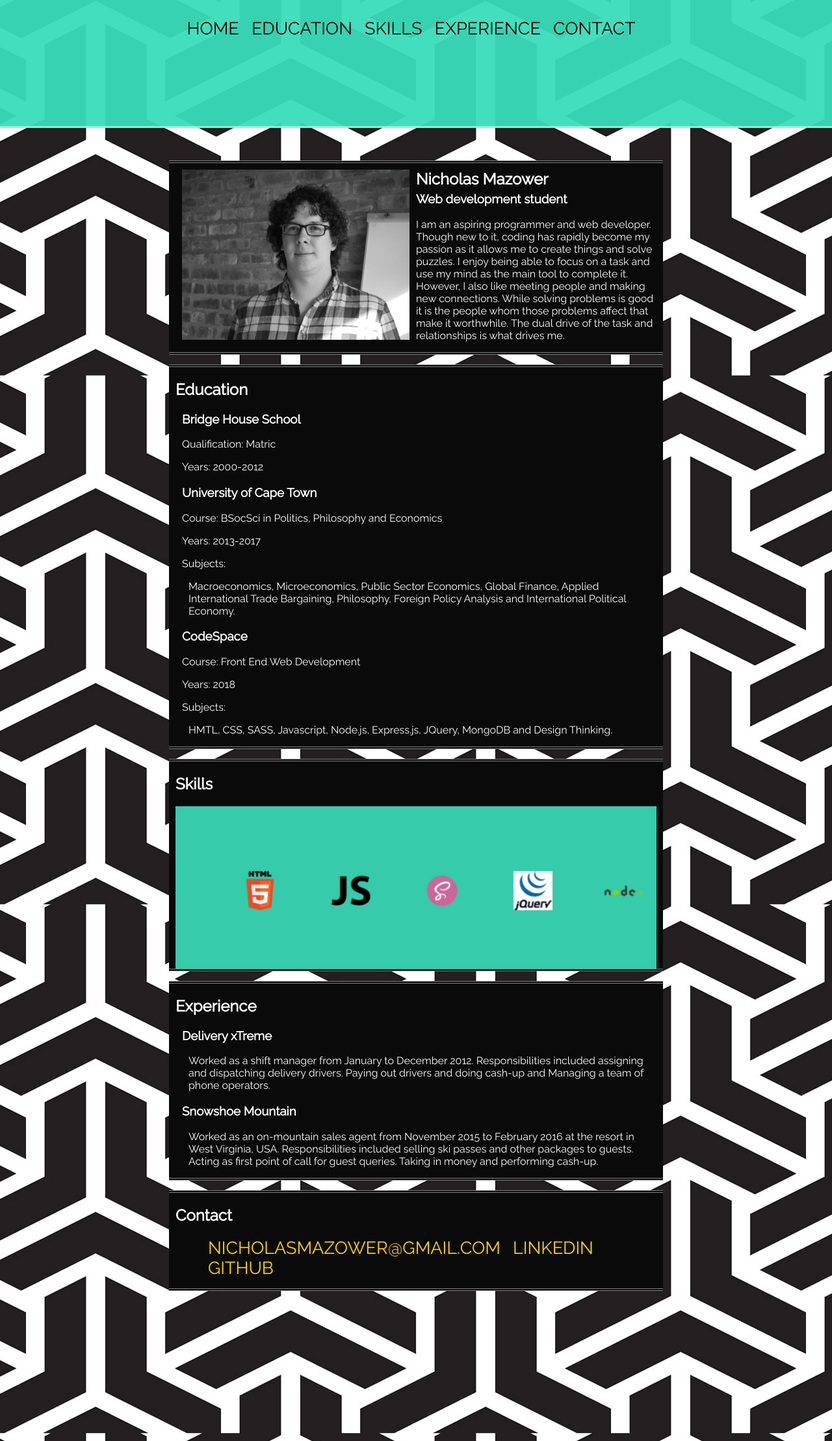
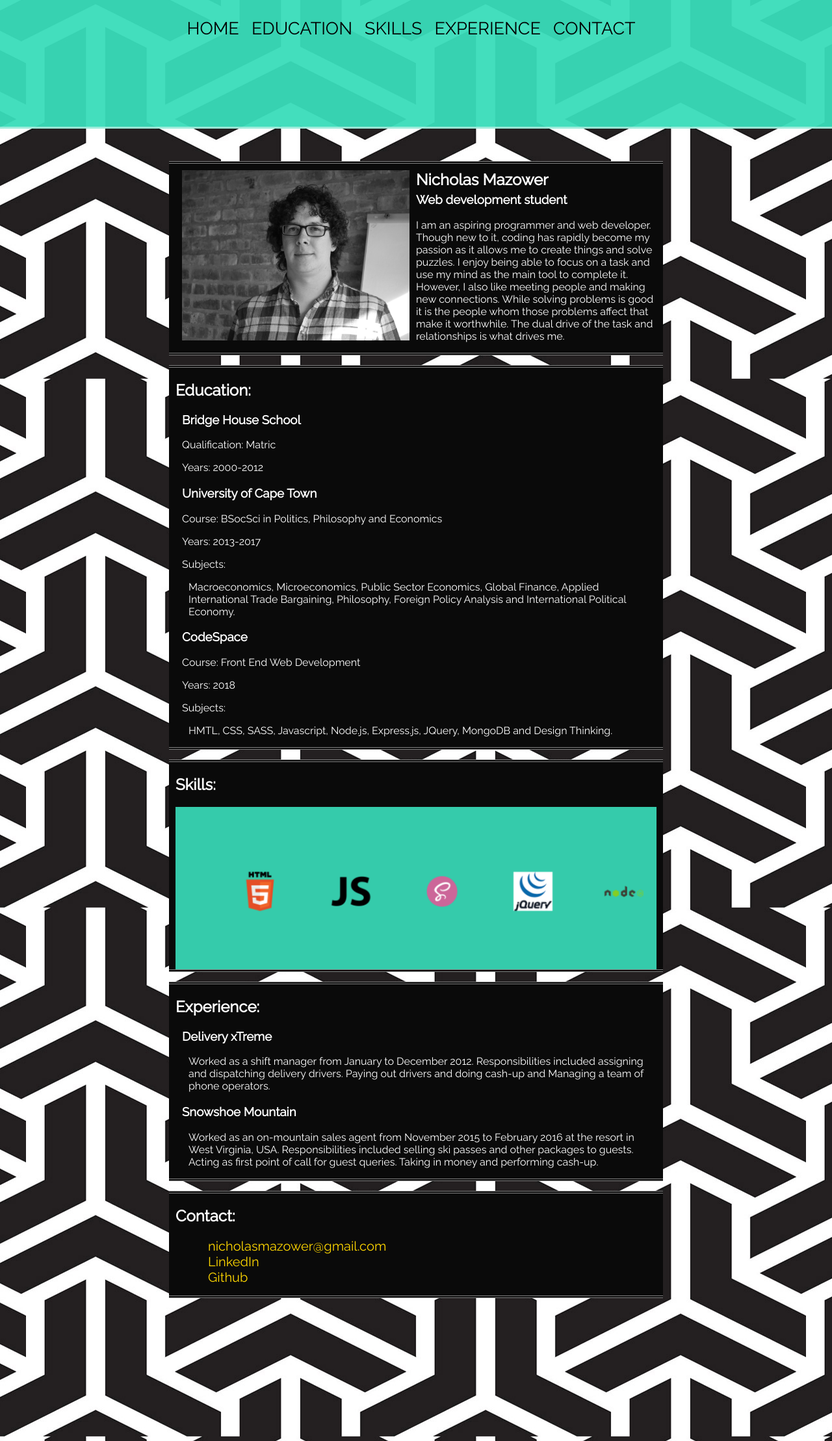
Before and after one commit to PaintingCaves/cv-website, a web app: file index.html in a window 1280 px wide. Shown: the top 2218 px of the page at 65% size. Run offline with its HTML, style and script files only (its server is not run), Linux system fonts and the light colour scheme.

Commit message:
more contact tweak

```diff
--- a/assets/css/styles.css
+++ b/assets/css/styles.css
@@ -57,6 +57,9 @@
 .contactListLink{
   text-decoration: none;
   color:gold;
+  display: inline;
+  padding-right: 15px;
+  font-size: 20px;
 }
 .contact-list{
   list-style-type:none;
--- a/index.html
+++ b/index.html
@@ -36,7 +36,7 @@
         </section>
 
         <section class="content" id="educationContent">
-          <h2>Education</h2>
+          <h2>Education:</h2>
           <section class="bumpIn">
             <h3>Bridge House School</h3>
             <p>Qualification: Matric</p>
@@ -58,7 +58,7 @@
           </section>
         </section>
         <section class="content" id="skillsContent">
-          <h2>Skills</h2>
+          <h2>Skills:</h2>
           <div class="owl-carousel owl-theme carousel-div">
             <div><img src="assets/images/skills/if_HTML_Logo_65687.png" alt=""></div>
             <div><img src="assets/images/skills/if_js_282802.png" alt=""></div>
@@ -70,7 +70,7 @@
           </div>
         </section>
         <section class="content" id="experienceContent">
-          <h2>Experience</h2>
+          <h2>Experience:</h2>
           <section class="bumpIn">
           <h3>Delivery xTreme</h3>
           <p class="bumpIn">Worked as a shift manager from January to December 2012. Responsibilities included assigning and dispatching delivery drivers. Paying out drivers and doing cash-up and Managing a team of phone operators.</p>
@@ -81,12 +81,12 @@
           </section>
         </section>
         <section class="content" id="contactContent">
-          <h2>Contact</h2>
+          <h2>Contact:</h2>
           <section class="bumpIn">
             <ul class="contact-list">
-              <li class="navListItem" ><a class="contactListLink" target="_top" href="mailto:nicholasmazower@gmail.com">nicholasmazower@gmail.com</a></li>
-              <li class="navListItem"><a class="contactListLink" target="_blank" href="https://www.linkedin.com/in/nicholas-mazower-920378149/">LinkedIn</a></li>
-              <li class="navListItem"><a class="contactListLink" target="_blank" href="https://github.com/PaintingCaves/">Github</a></li>
+              <li class="" ><a class="contactListLink" target="_top" href="mailto:nicholasmazower@gmail.com">nicholasmazower@gmail.com</a></li>
+              <li class=""><a class="contactListLink" target="_blank" href="https://www.linkedin.com/in/nicholas-mazower-920378149/">LinkedIn</a></li>
+              <li class=""><a class="contactListLink" target="_blank" href="https://github.com/PaintingCaves/">Github</a></li>
             </ul>
           </section>
 
```
